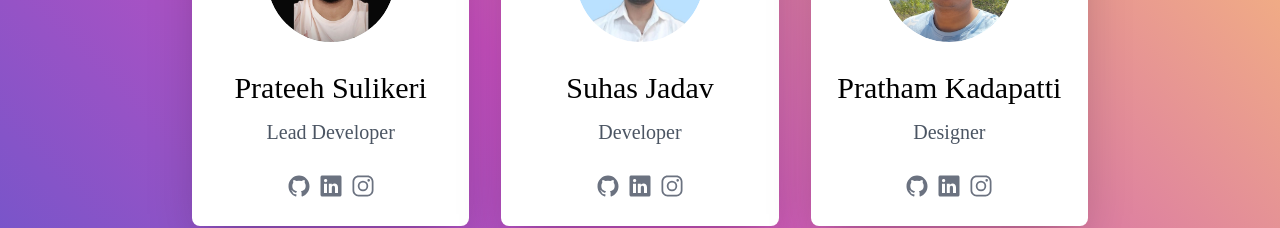
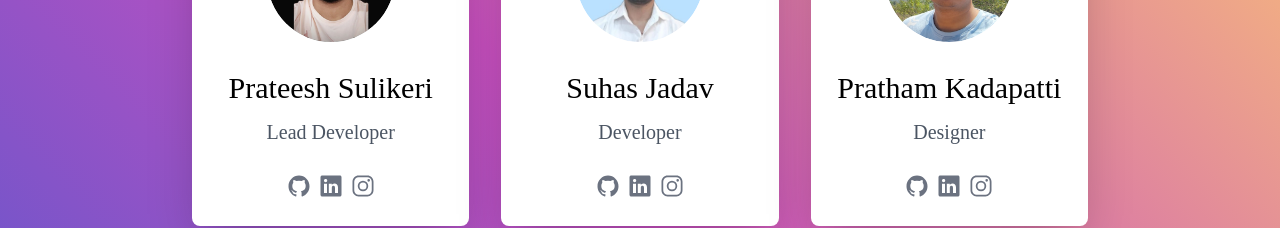
Before and after one commit to Prateesh-Sulikeri/Invento, a React (Vite) app: page /developers in a window 1280 px wide. Shown: the part 306-534 px from the top of the page. Built offline with nearby package versions, Linux system fonts and the light colour scheme; the HTML template or start-up script is replaced by a standard one; a web font is replaced by a local one.

Commit message:
Dev page change

```diff
--- a/src/components/Developers.jsx
+++ b/src/components/Developers.jsx
@@ -21,7 +21,7 @@ const Developers = () => {
   const developers = [
     {
       id: 1,
-      name: "Prateeh Sulikeri",
+      name: "Prateesh Sulikeri",
       role: "Lead Developer",
       imageUrl: pfp1,
       socials: {
```
